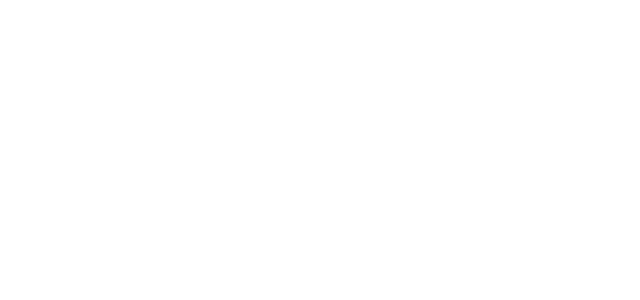
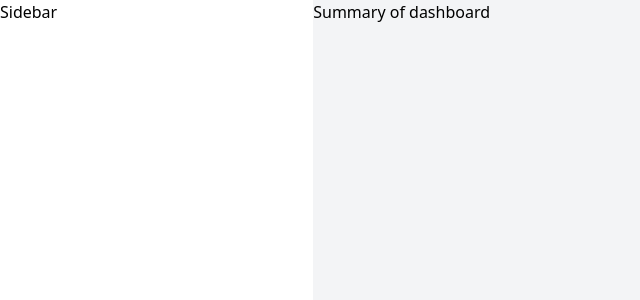
Before and after one commit to wmtutul/Inventory-Management, a React app in the folder frontend/: page /admin-dashboard in a window 1280 px wide. Before the commit this address had no page. Shown: the top 300 px of the page, without its empty margins (0-640 px from the left). Built offline with nearby package versions, Linux system fonts and the light colour scheme; sample sign-in values are in the browser's storage; the HTML template or start-up script is replaced by a standard one.

Commit message:
frontend sidebar ---

```diff
--- a/frontend/src/App.jsx
+++ b/frontend/src/App.jsx
@@ -1,19 +1,30 @@
 import './App.css'
-import {BrowserRouter as Router, Routes, Route} from 'react-router';
+import { BrowserRouter as Router, Routes, Route } from 'react-router';
 import Root from './utils/Root';
 import Login from './pages/Login';
 import ProtectedRoutes from './utils/ProtectedRoutes';
+import Dashboard from './pages/Dashboard';
 
 const App = () => {
   return (
     <Router>
       <Routes>
-        <Route path='/' element={<Root/>}/>
-        <Route path='/admin/dashboard' element = {<ProtectedRoutes requireRole={["admin"]}>
-          <h1>admin dashboard</h1>
-        </ProtectedRoutes>} />
-        <Route path='/customer/dashboard' element={<h1>customer dashboard</h1>}/>
-        <Route path='/login' element={<Login/>} />
+        <Route path='/' element={<Root />} />
+
+        <Route
+          path='/admin-dashboard'
+          element={
+            <ProtectedRoutes requireRole={["admin"]}>
+              <Dashboard/>
+            </ProtectedRoutes>
+            }
+        >
+          <Route index element={<h1>Summary of dashboard</h1>} />
+
+        </Route>
+
+        <Route path='/customer/dashboard' element={<h1>customer dashboard</h1>} />
+        <Route path='/login' element={<Login />} />
         <Route path='/unauthorized' element={<p className='font-bold text-3xl mt-20 ml-20'>Unauthorized</p>} />
       </Routes>
     </Router>
--- /dev/null
+++ b/frontend/src/components/Sidebar.jsx
@@ -0,0 +1,9 @@
+import React from 'react'
+
+const Sidebar = () => {
+  return (
+    <div>Sidebar</div>
+  )
+}
+
+export default Sidebar
--- /dev/null
+++ b/frontend/src/pages/Dashboard.jsx
@@ -0,0 +1,19 @@
+import React from 'react'
+import Sidebar from '../components/Sidebar'
+import { Outlet } from 'react-router'
+
+const Dashboard = () => {
+  return (
+    <div>
+        <div className='flex'>
+            <Sidebar/>
+
+            <div className='flex-1 ml-16 md:ml-64 bg-gray-100 min-h-screen'>
+                <Outlet/>
+            </div>
+        </div>
+    </div>
+  )
+}
+
+export default Dashboard
```
